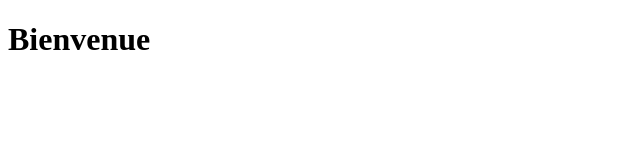
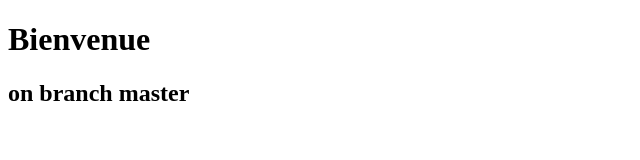
Before and after one commit to ChFloFR/testGit, a plain HTML site: page index.html in a window 1280 px wide. Shown: the whole page, without its empty margins (0-640 px from the left). Drawn offline with Linux system fonts and the light colour scheme.

Commit message:
ajout h2 master

```diff
--- a/index.html
+++ b/index.html
@@ -8,5 +8,6 @@
   </head>
   <body>
     <h1>Bienvenue</h1>
+    <h2>on branch master</h2>
   </body>
 </html>
```
